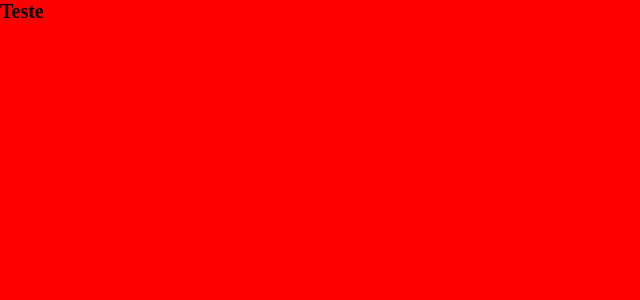
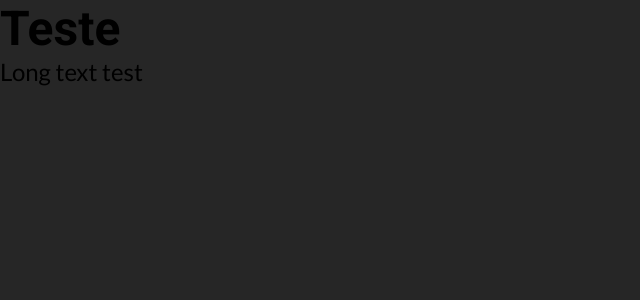
Before and after one commit to anti-w/portfolio, a React (Vite) app: page / in a window 1280 px wide. Shown: the top 300 px of the page, without its empty margins (0-640 px from the left). Built offline with nearby package versions, Linux system fonts and the light colour scheme.

Commit message:
theme colors && fonts comming from Figma (undone)

```diff
--- a/index.html
+++ b/index.html
@@ -3,8 +3,12 @@
   <head>
     <meta charset="UTF-8" />
     <link rel="icon" type="image/svg+xml" href="/src/favicon.svg" />
+    <link rel="preconnect" href="https://fonts.googleapis.com">
+    <link rel="preconnect" href="https://fonts.gstatic.com" crossorigin>
+    <link href="https://fonts.googleapis.com/css2?family=Roboto:wght@700&display=swap" rel="stylesheet">
+    <link href="https://fonts.googleapis.com/css2?family=Lato&display=swap" rel="stylesheet">
     <meta name="viewport" content="width=device-width, initial-scale=1.0" />
-    <title>Vite App</title>
+    <title>My Portfolio</title>
   </head>
   <body>
     <div id="root"></div>
--- /dev/null
+++ b/src/components/Description/index.jsx
@@ -0,0 +1,5 @@
+import * as Styled from './styles';
+
+export const Description = () => {
+  return <Styled.Description>Long text test</Styled.Description>;
+};
--- /dev/null
+++ b/src/components/Description/styles.js
@@ -0,0 +1,10 @@
+import styled, { css } from 'styled-components';
+
+export const Description = styled.p`
+  ${({ theme }) => css`
+
+  font-family: ${theme.fonts.family.description} ;
+  font-size: ${theme.fonts.sizes.small};
+
+  `}
+`;
--- a/src/components/Header/index.jsx
+++ /dev/null
@@ -1,9 +0,0 @@
-import * as Styled from './styles';
-
-export const Header = () => {
-  return (
-    <Styled.Container>
-      <h1>Teste</h1>
-    </Styled.Container>
-  );
-};
--- a/src/components/Header/styles.js
+++ /dev/null
@@ -1,5 +0,0 @@
-import styled, { css } from 'styled-components';
-
-export const Container = styled.div`
-  ${({ theme }) => css``}
-`;
--- /dev/null
+++ b/src/components/Title/index.jsx
@@ -0,0 +1,5 @@
+import * as Styled from './styles';
+
+export const Title = () => {
+  return <Styled.Title>Teste</Styled.Title>;
+};
--- /dev/null
+++ b/src/components/Title/styles.js
@@ -0,0 +1,8 @@
+import styled, { css } from 'styled-components';
+
+export const Title = styled.h1`
+  ${({ theme }) => css`
+  font-family: ${theme.fonts.family.header};
+  font-size: ${theme.fonts.sizes.huge};
+  `}
+`;
--- a/src/pages/Home.jsx
+++ b/src/pages/Home.jsx
@@ -1,3 +1,11 @@
-import { Header } from '../components/Header';
+import { Description } from '../components/Description';
+import { Title } from '../components/Title';
 
-export const Home = () => <Header />;
+export const Home = () => {
+  return (
+    <div>
+      <Title />
+      <Description />
+    </div>
+  );
+};
--- a/src/styles/global-styles.js
+++ b/src/styles/global-styles.js
@@ -12,6 +12,7 @@ html {
 }
 
 body {
-  background: ${({ theme }) => theme.colors.primary}
+  background: ${({ theme }) => theme.colors.background}
 }
+
 `;
--- a/src/styles/theme.js
+++ b/src/styles/theme.js
@@ -1,5 +1,19 @@
 export const theme = {
   colors: {
     primary: 'red',
+    background: '#262626',
+  },
+  fonts: {
+    sizes: {
+      xsmall: '1.6rem',
+      small: '2.4rem',
+      medium: '3.2rem',
+      big: '4.0rem',
+      huge: '4.8rem',
+    },
+    family: {
+      header: "'Roboto', sans-serif",
+      description: "'Lato', sans-serif",
+    },
   },
 };
```
